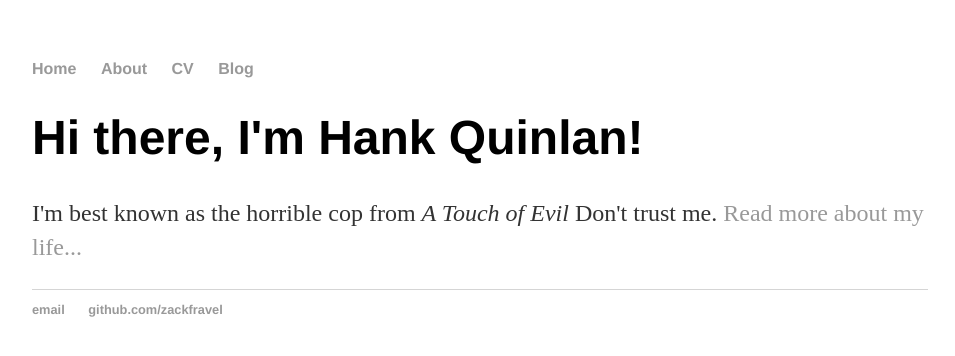
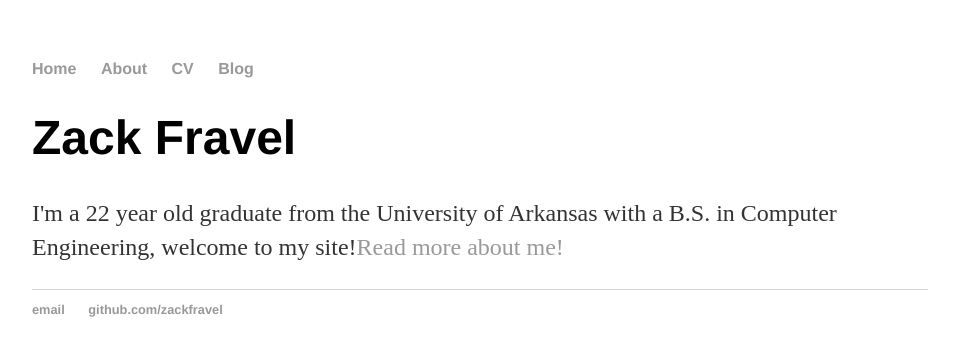
Before and after one commit to zackfravel/zackfravel.github.io, a Jekyll site: the page built from index.html, in a window 1280 px wide. Shown: the top 356 px of the page, without its empty margins (160-1115 px from the left). Built offline with Jekyll 4.4.1, drawn with Linux system fonts in a browser that asks for light colours.

Commit message:
Update index.html

```diff
--- a/index.html
+++ b/index.html
@@ -1,8 +1,8 @@
 ---
 layout: default
-title: Hank Quinlan, Horrible Cop
+title: Zack Fravel
 ---
 <div class="blurb">
-	<h1>Hi there, I'm Hank Quinlan!</h1>
-	<p>I'm best known as the horrible cop from <em>A Touch of Evil</em> Don't trust me. <a href="/about">Read more about my life...</a></p>
+	<h1>Zack Fravel</h1>
+	<p>I'm a 22 year old graduate from the University of Arkansas with a B.S. in Computer Engineering, welcome to my site!<a href="/about">Read more about me!</a></p>
 </div><!-- /.blurb -->
```
